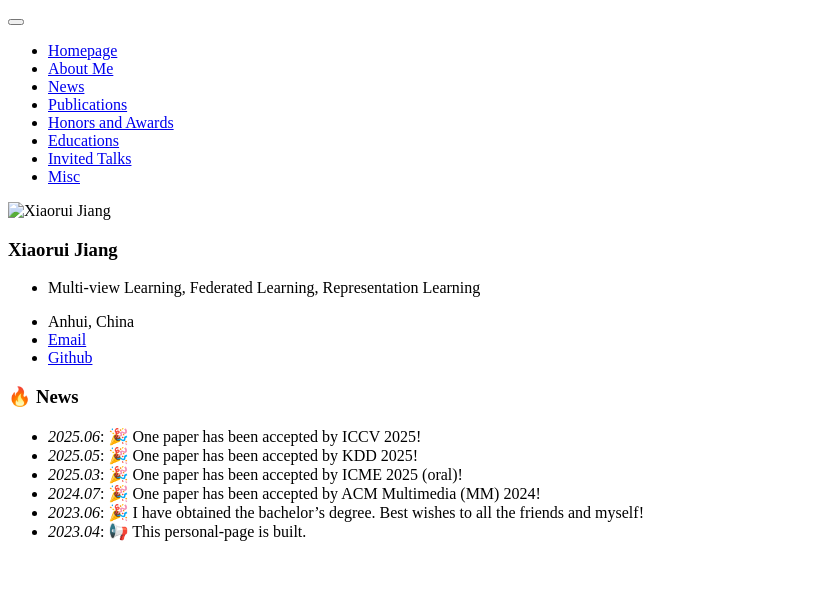
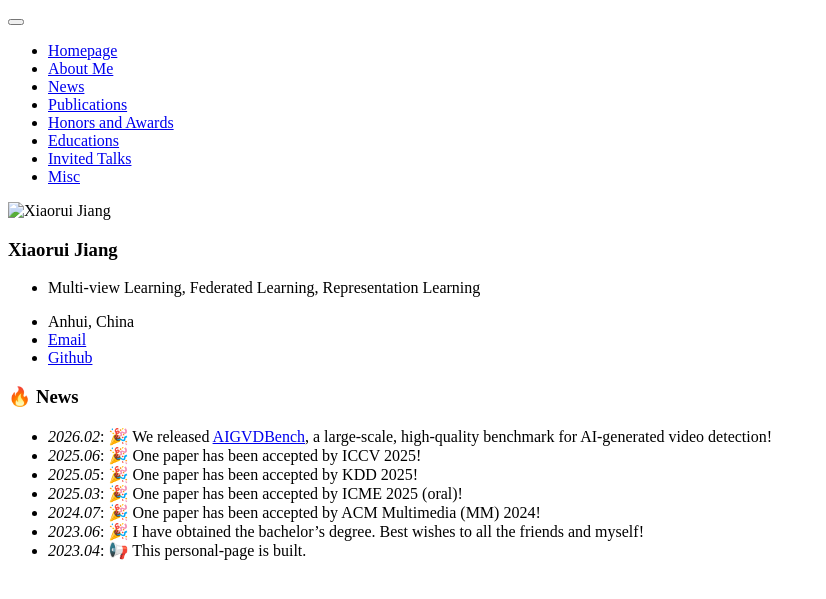
Before and after one commit to xiaorui-jiang/xiaorui-jiang.github.io, a Jekyll site: the page built from _pages/includes/news.md, in a window 1280 px wide. Shown: the top 599 px of the page, without its empty margins (0-826 px from the left). Built offline with Jekyll 4.4.1, drawn with Linux system fonts in a browser that asks for light colours; our own code applies the rules of GitHub Pages for plain Markdown files.

Commit message:
Update news.md

```diff
--- a/_pages/includes/news.md
+++ b/_pages/includes/news.md
@@ -1,4 +1,5 @@
 # 🔥 News
+ - *2026.02*: 🎉 We released [AIGVDBench](https://arxiv.org/pdf/2601.11035), a large-scale, high-quality benchmark for AI-generated video detection!
 - *2025.06*: 🎉  One paper has been accepted by ICCV 2025!
 - *2025.05*: 🎉  One paper has been accepted by KDD 2025!
 - *2025.03*: 🎉  One paper has been accepted by ICME 2025 (oral)!
```
